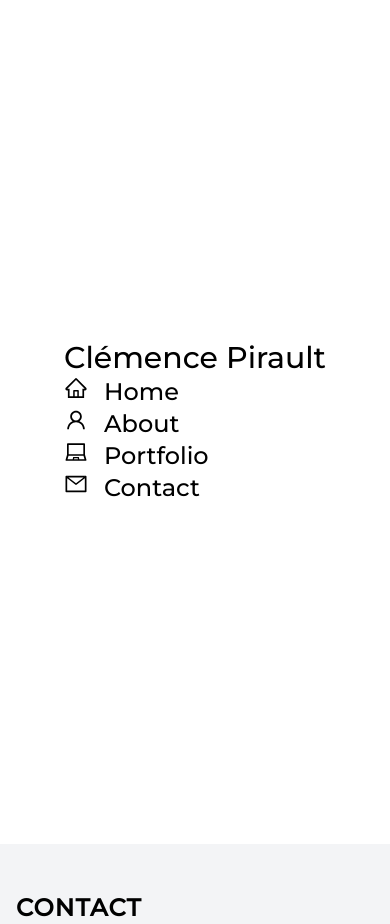
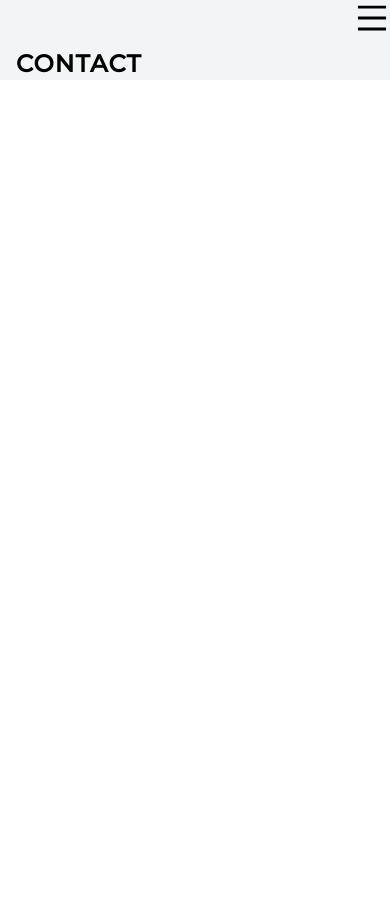
Before and after one commit to clepirault/Portfolio, a Next.js app: page /contact in a window 390 px wide. After the commit the page ends 844 px from the top, so only its background shows below. Built offline with nearby package versions, Linux system fonts and the light colour scheme.

Commit message:
add mobile layout and burger menu

```diff
--- /dev/null
+++ b/components/layout/MainLayout.tsx
@@ -0,0 +1,41 @@
+import { FC, ReactNode, useEffect, useState } from 'react';
+import Layout from './Layout';
+import MobileLayout from './MobileLayout';
+
+// window is not defined on the server, so you can’t use it during the render of a component being SSR
+
+type Props = {
+  children: ReactNode;
+};
+
+const MainLayout: FC<Props> = (props) => {
+  const { children } = props;
+
+  const GetDeviceSize = () => {
+    const [width, setWidth] = useState(0);
+    const handleWindowResize = () => {
+      setWidth(window.innerWidth);
+    };
+
+    useEffect(() => {
+      handleWindowResize();
+      window.addEventListener('resize', handleWindowResize);
+      return () => window.removeEventListener('resize', handleWindowResize);
+    }, []);
+    return width;
+  };
+
+  const width = GetDeviceSize();
+
+  return (
+    <div>
+      {width > 640 ? (
+        <Layout>{children}</Layout>
+      ) : (
+        <MobileLayout>{children}</MobileLayout>
+      )}
+    </div>
+  );
+};
+
+export default MainLayout;
--- /dev/null
+++ b/components/layout/MobileLayout.tsx
@@ -0,0 +1,56 @@
+import { FC, ReactNode, useState } from 'react';
+import Footer from '../footer/Footer';
+import Header from '../header/Header';
+import { AiOutlineMenu, AiOutlineClose } from 'react-icons/ai';
+
+type Props = {
+  children: ReactNode;
+};
+
+const MobileLayout: FC<Props> = (props) => {
+  const { children } = props;
+  const [menuOpen, setMenuOpen] = useState(false);
+
+  const handleOpen = () => {
+    setMenuOpen(true);
+  };
+
+  const handleClose = () => {
+    setMenuOpen(false);
+  };
+
+  return (
+    <div className='relative flex flex-col sm:flex-row'>
+      {menuOpen && (
+        <div>
+          <button
+            className='text-4xl block absolute top-0 right-0 sm:hidden'
+            type='button'
+            onClick={handleClose}
+          >
+            <AiOutlineClose />
+          </button>
+          <div className='flex flex-col h-screen w-full sm:w-3/12 justify-center items-center'>
+            <div className='sm:block sm:fixed'>
+              <Header />
+            </div>
+          </div>
+        </div>
+      )}
+      {!menuOpen && (
+        <main className='relative sm:w-9/12 bg-gray-100'>
+          <button
+            className='text-4xl block absolute top-0 right-0 sm:hidden'
+            type='button'
+            onClick={handleOpen}
+          >
+            <AiOutlineMenu />
+          </button>
+          {children}
+        </main>
+      )}
+    </div>
+  );
+};
+
+export default MobileLayout;
--- a/pages/about.tsx
+++ b/pages/about.tsx
@@ -1,5 +1,4 @@
 import type { NextPage } from 'next';
-import Layout from '../components/layout/Layout';
 import Prismic from 'prismic-javascript';
 import { client } from '../prismic-config';
 import { RichText } from 'prismic-reactjs';
@@ -9,6 +8,7 @@ import Link from 'next/link';
 import Button from '../components/button/Button';
 import PageTitle from '../components/title/PageTitle';
 import AboutContent from '../components/content/AboutContent';
+import MainLayout from '../components/layout/MainLayout';
 
 type About = {
   // content
@@ -22,8 +22,7 @@ const About: NextPage<Props> = (props) => {
   const { about } = props;
 
   return (
-    <div>
-      <Layout>
+    <MainLayout>
       <PageTitle>{constants.pages.about}</PageTitle>
       <div className='flex flex-col my-24 sm:grid sm:grid-cols-2 sm:mx-12'>
         <div className='flex justify-center mx-4'>
@@ -69,8 +68,7 @@ const About: NextPage<Props> = (props) => {
           />
         </div>
       </div>
-      </Layout>
-    </div>
+    </MainLayout>
   );
 };
 
--- a/pages/contact.tsx
+++ b/pages/contact.tsx
@@ -1,15 +1,13 @@
 import type { NextPage } from 'next';
-import Layout from '../components/layout/Layout';
+import MainLayout from '../components/layout/MainLayout';
 import PageTitle from '../components/title/PageTitle';
 import { constants } from '../utils/constants/constants';
 
 const Contact: NextPage = () => {
   return (
-    <div>
-      <Layout>
-        <PageTitle>{constants.pages.contact}</PageTitle>
-      </Layout>
-    </div>
+    <MainLayout>
+      <PageTitle>{constants.pages.contact}</PageTitle>
+    </MainLayout>
   );
 };
 
--- a/pages/index.tsx
+++ b/pages/index.tsx
@@ -1,5 +1,4 @@
 import type { NextPage } from 'next';
-import Layout from '../components/layout/Layout';
 import { AiFillLinkedin, AiFillGithub } from 'react-icons/ai';
 import { FaMapMarkerAlt } from 'react-icons/fa';
 import MainTitle from '../components/title/MainTitle';
@@ -8,6 +7,7 @@ import Link from 'next/link';
 import { client } from '../prismic-config';
 import Prismic from 'prismic-javascript';
 import Image from 'next/image';
+import MainLayout from '../components/layout/MainLayout';
 
 type Props = {
   homepage: any; // todo : find other type
@@ -17,8 +17,7 @@ const Home: NextPage<Props> = (props) => {
   const { homepage } = props;
 
   return (
-    <div>
-      <Layout>
+    <MainLayout>
       <div className='flex flex-col sm:items-end sm:mt-36 sm:mx-36 sm:mb-12'>
         <MainTitle>{homepage.primarytitle[0].text}</MainTitle>
         <SecondaryTitle>{homepage.secondarytitle[0].text}</SecondaryTitle>
@@ -39,7 +38,7 @@ const Home: NextPage<Props> = (props) => {
           </div>
         </div>
       </div>
-        <div className='flex justify-center mb-12 mx-4 sm:mx-12 sm:w-1/2'>
+      <div className='hidden sm:flex sm:justify-center sm:mb-12 sm:mx-12 sm:w-1/2'>
         <Image
           src={homepage.profile.url}
           alt={homepage.profile.alt}
@@ -47,8 +46,7 @@ const Home: NextPage<Props> = (props) => {
           height='400'
         />
       </div>
-      </Layout>
-    </div>
+    </MainLayout>
   );
 };
 
--- a/pages/portfolio.tsx
+++ b/pages/portfolio.tsx
@@ -1,10 +1,10 @@
 import type { NextPage } from 'next';
-import Layout from '../components/layout/Layout';
 import Prismic from 'prismic-javascript';
 import { client } from '../prismic-config';
 import ProjectHero from '../components/project/ProjectHero';
 import PageTitle from '../components/title/PageTitle';
 import { constants } from '../utils/constants/constants';
+import MainLayout from '../components/layout/MainLayout';
 // import { RichText } from 'prismic-reactjs';
 // "prismic-reactjs" You can convert rich text from Prismic into HTML with it
 
@@ -16,8 +16,7 @@ const Portfolio: NextPage<Props> = (props) => {
   const { portfolio } = props;
 
   return (
-    <div>
-      <Layout>
+    <MainLayout>
       <div className='flex flex-col'>
         <PageTitle>{constants.pages.portfolio}</PageTitle>
         <div className='flex justify-center mb-12 mt-12'>
@@ -32,8 +31,7 @@ const Portfolio: NextPage<Props> = (props) => {
           </div>
         </div>
       </div>
-      </Layout>
-    </div>
+    </MainLayout>
   );
 };
 
```
Lines whose indentation alone changed are shown as unchanged.
